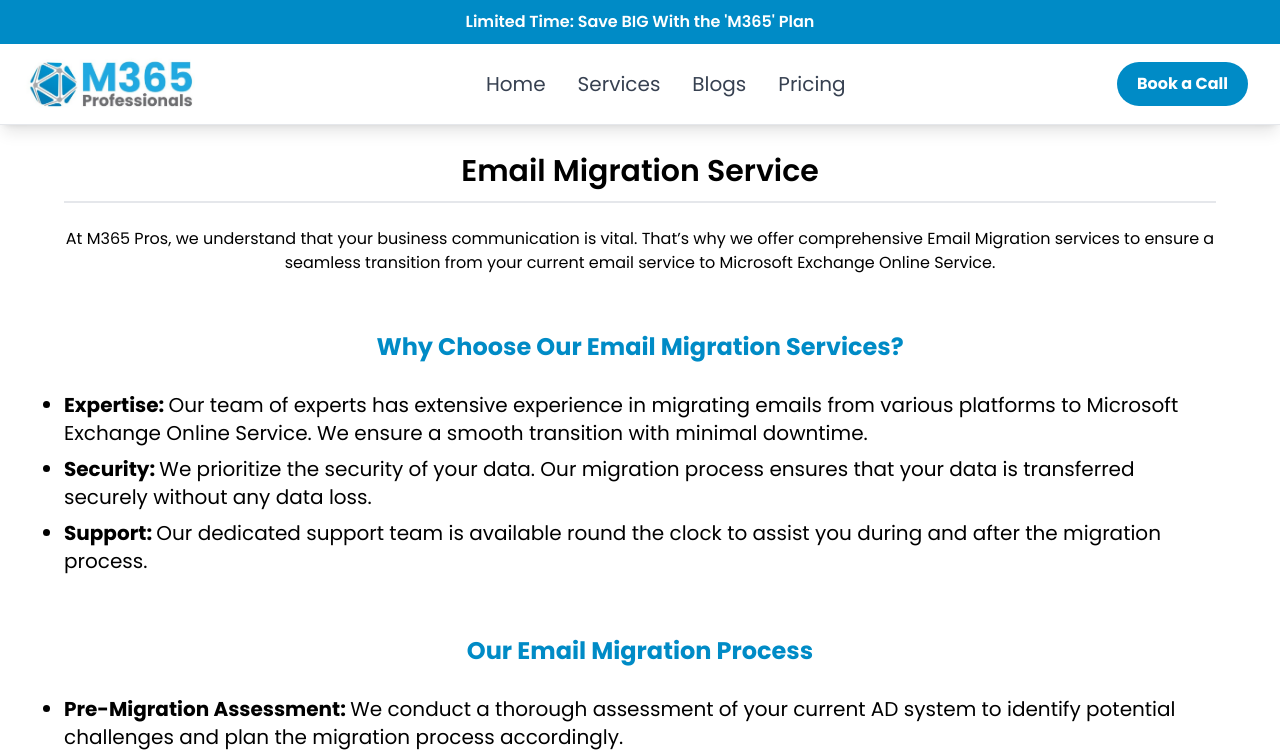
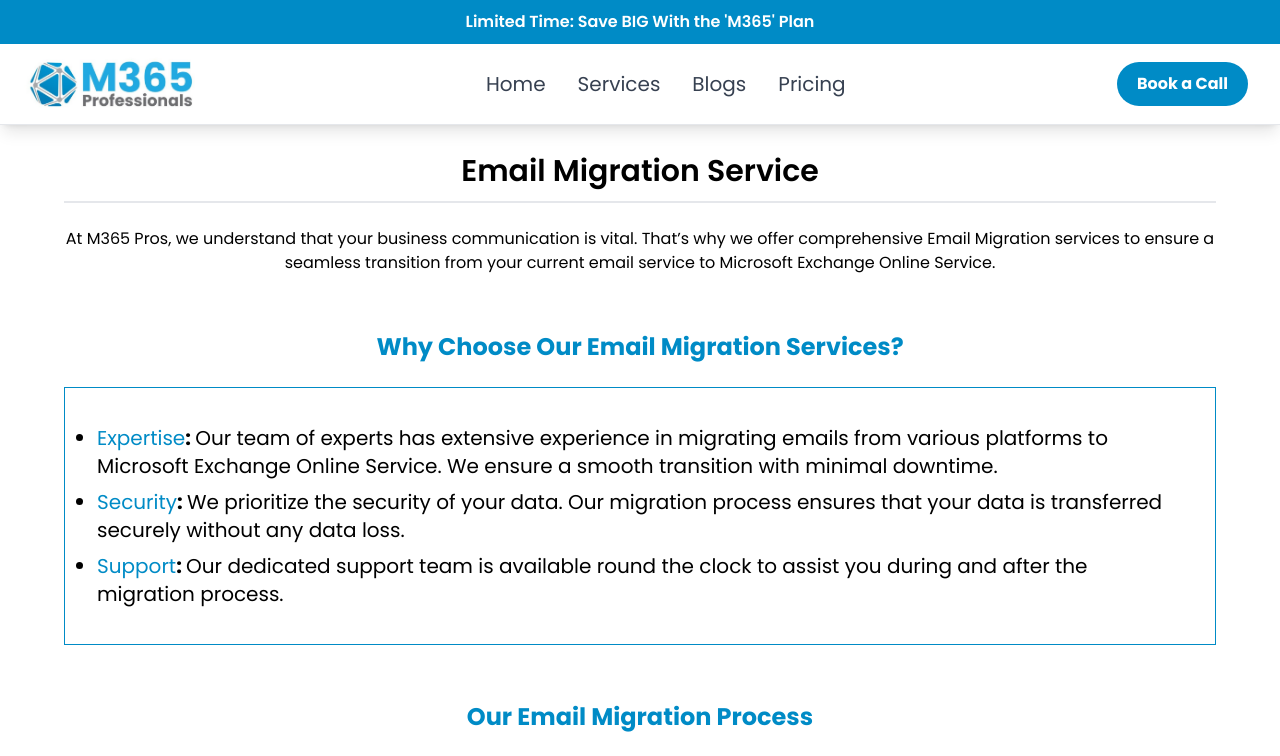
Before and after one commit to sahanirakesh877/M365Edit, a React (Vite) app: page /service/1 in a window 1280 px wide. Shown: the top 756 px of the page. Built offline with nearby package versions, Linux system fonts and the light colour scheme.

Commit message:
service page change

```diff
--- a/src/pages/Home.jsx
+++ b/src/pages/Home.jsx
@@ -12,13 +12,7 @@
 const Home = () => {
   return (
     <>
-      {/* <Helmet>
-        <title>m365pros</title>
-        <meta name="description" content="Description of your website" />
-      </Helmet> */}
       <Helmet titleTemplate="m365pros" />
-
-
       <Banner />
       <Review />
       <MeetProfessional />
--- a/src/pages/ServiceDetails.jsx
+++ b/src/pages/ServiceDetails.jsx
@@ -24,16 +24,18 @@
         <p className="text-center pb-8 text-md poppins-regular py-6">{selectedData.paragrap}</p>
         <div>
           {selectedData.subheading.map((subtitles, index) => (
-            <div key={index} className="mb-8">
+            <div key={index} className="mb-8 ">
               <h2 className="text-center font-bold text-2xl py-6 text-brand  poppins-semibold">{subtitles.title}</h2>
-              <ul className="list-disc">
+              <div className="border-brand border p-8">
+              <ul className="list-disc ">
                 {subtitles.sub_titles.map((list, index) => (
-                  <li key={index} className="font-bold text-xl py-1 poppins-regular">
-                    <strong className="poppins-bold">{list.sub_title}</strong>:{" "}
+                  <li key={index} className="font-bold text-xl py-1 poppins-regular ">
+                    <strong className="poppins-regular text-brand">{list.sub_title}</strong>:{" "}
                     <span className="font-normal text-md poppins-regular">{list.text}</span>
                   </li>
                 ))}
               </ul>
+              </div>
             </div>
           ))}
         </div>
```
